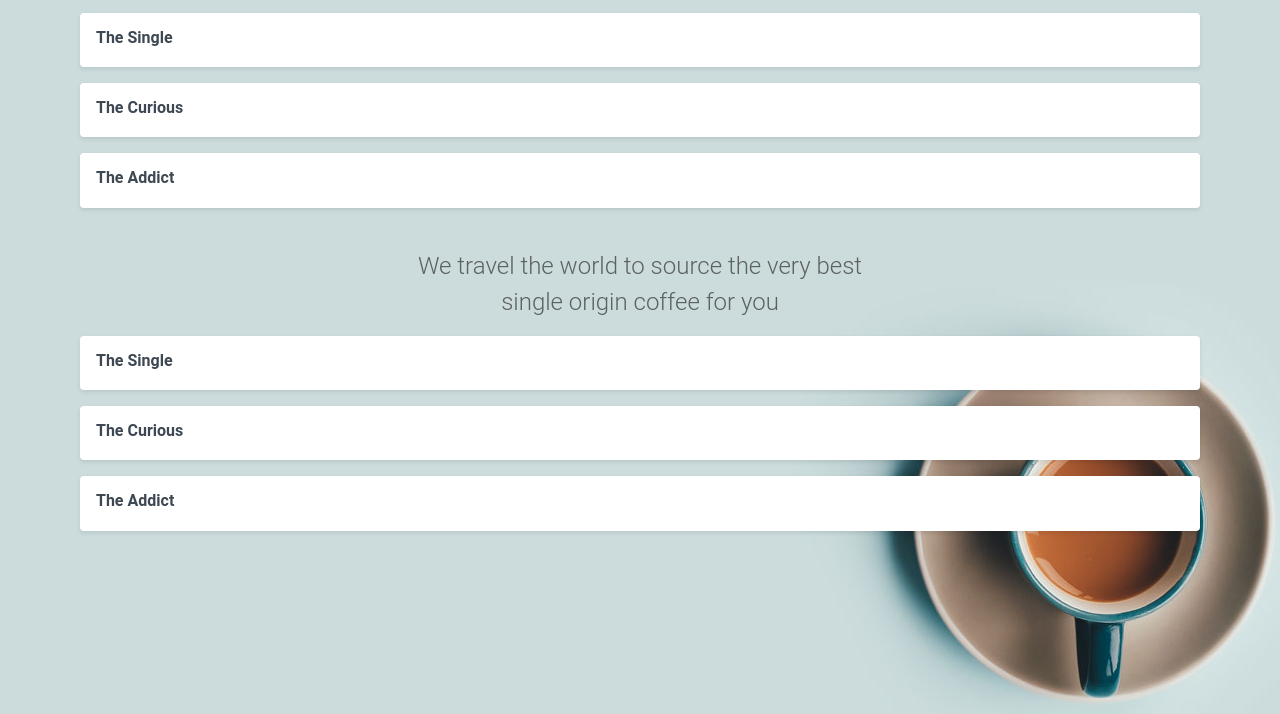
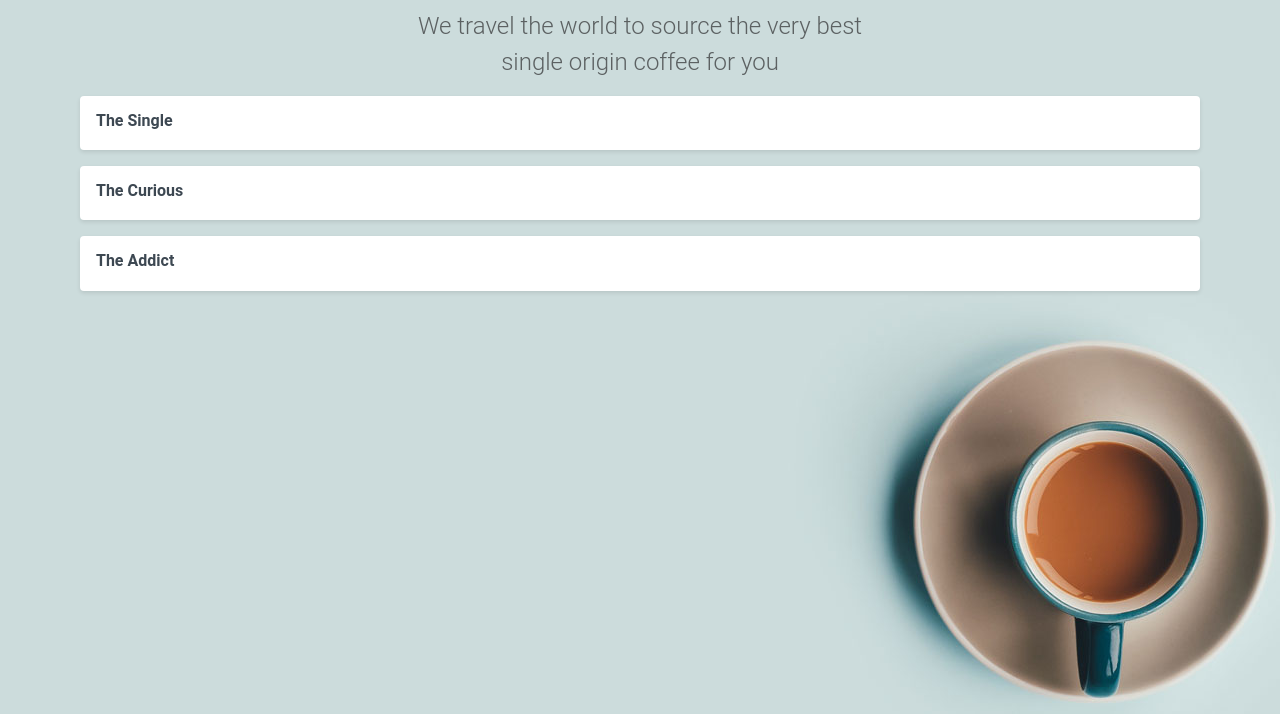
Before and after one commit to black-code1/vue-3-components-fundamentals-, a plain HTML site: page index.html in a window 1280 px wide. Shown: the part 86-800 px from the top of the page. Drawn offline with nearby package versions, Linux system fonts and the light colour scheme.

Commit message:
Global vs Local Vue Components

```diff
--- a/app.js
+++ b/app.js
@@ -1,16 +1,20 @@
-const app = Vue.createApp({})
-    .component('plan', {
+let PlanComponent = {
     template: '#plan-template',
     props: {
         name: {type: String, required: true},
     }
-    })
-    .component('plan-picker',{
+}
+
+let PlanPickerComponent = {
+    components:{plan: PlanComponent},
     template: '#plan-picker-template',
     data(){
         return {
             plans: ['The Single','The Curious','The Addict']
         }
     }
+}
+const app = Vue.createApp({
+    components: {PlanPicker: PlanPickerComponent}
 })
     .mount('#app')
--- a/index.html
+++ b/index.html
@@ -12,13 +12,12 @@
 <div id="app" class="container mx-auto py-6">
     <div class="content">
         <h1 class="title">Coffee Plans</h1>
-        <plan-picker></plan-picker>
-
         <h2 class="subtitle">
             We travel the world to source the very best single origin coffee for you
         </h2>
 
         <plan-picker></plan-picker>
+        <plan name="Super"></plan>
 
     </div>
 </div>
```
Lines whose indentation alone changed are shown as unchanged.
